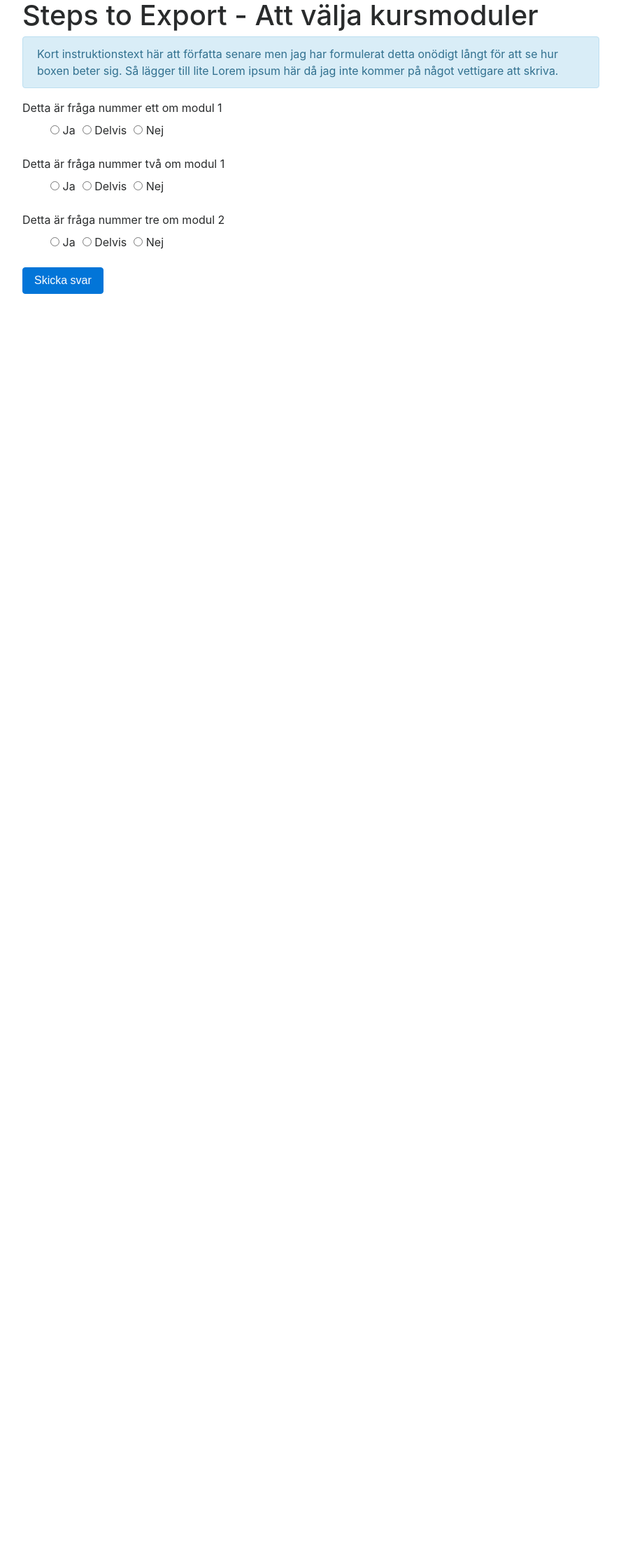
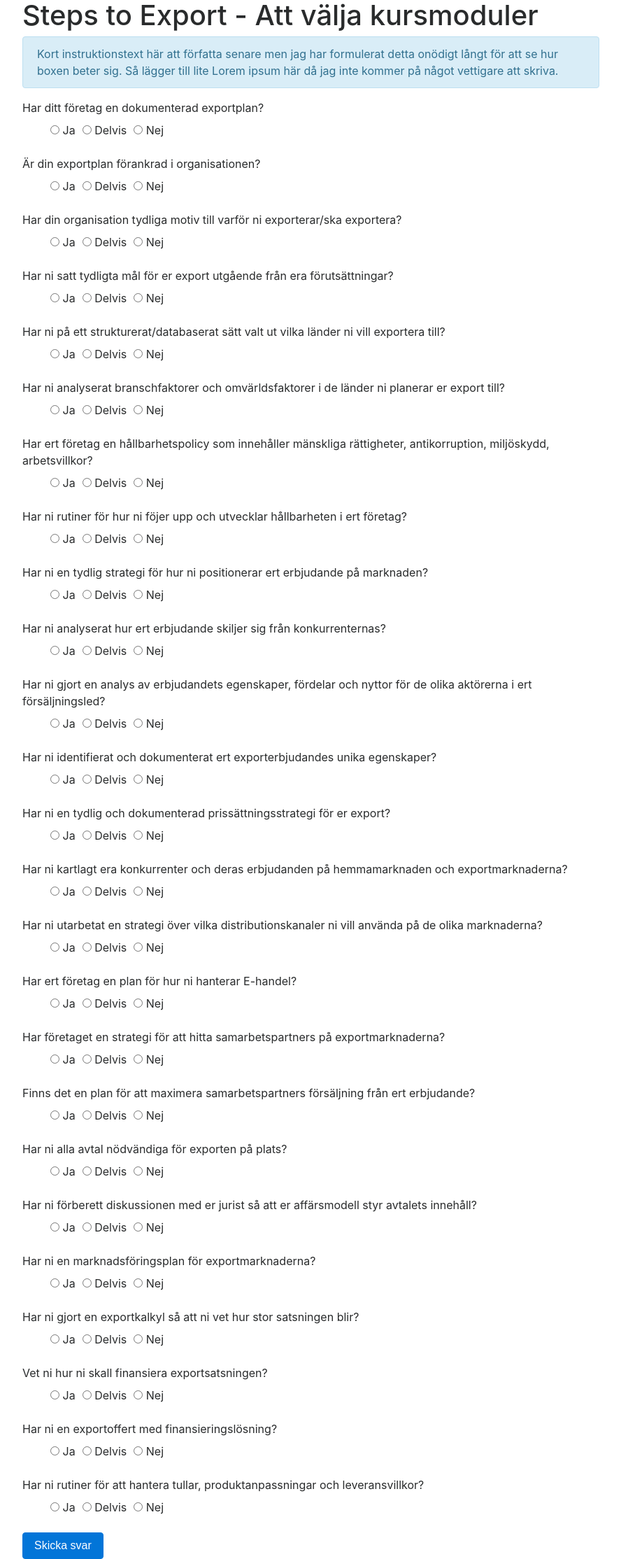
Before and after one commit to gustavwennerblom/ste_assess, a Flask app: page /assessment in a window 1280 px wide. Shown: the whole page at 70% size, without its empty margins (53-941 px from the left). Before the commit the page ends 420 px from the top, so only its background shows below. Run offline with Flask 2, Linux system fonts and the light colour scheme; some libraries are stand-ins or nearby versions.

Commit message:
Actual content added

```diff
--- a/forms.py
+++ b/forms.py
@@ -19,4 +19,26 @@ class MainQuestionnaire(FlaskForm):
     q1 = RadioField(label=questions.get('q1'), choices=choices)
     q2 = RadioField(label=questions.get('q2'), choices=choices)
     q3 = RadioField(label=questions.get('q3'), choices=choices)
+    q4 = RadioField(label=questions.get('q4'), choices=choices)
+    q5 = RadioField(label=questions.get('q5'), choices=choices)
+    q6 = RadioField(label=questions.get('q6'), choices=choices)
+    q7 = RadioField(label=questions.get('q7'), choices=choices)
+    q8 = RadioField(label=questions.get('q8'), choices=choices)
+    q9 = RadioField(label=questions.get('q9'), choices=choices)
+    q10 = RadioField(label=questions.get('q10'), choices=choices)
+    q11 = RadioField(label=questions.get('q11'), choices=choices)
+    q12 = RadioField(label=questions.get('q12'), choices=choices)
+    q13 = RadioField(label=questions.get('q13'), choices=choices)
+    q14 = RadioField(label=questions.get('q14'), choices=choices)
+    q15 = RadioField(label=questions.get('q15'), choices=choices)
+    q16 = RadioField(label=questions.get('q16'), choices=choices)
+    q17 = RadioField(label=questions.get('q17'), choices=choices)
+    q18 = RadioField(label=questions.get('q18'), choices=choices)
+    q19 = RadioField(label=questions.get('q19'), choices=choices)
+    q20 = RadioField(label=questions.get('q20'), choices=choices)
+    q21 = RadioField(label=questions.get('q21'), choices=choices)
+    q22 = RadioField(label=questions.get('q22'), choices=choices)
+    q23 = RadioField(label=questions.get('q23'), choices=choices)
+    q24 = RadioField(label=questions.get('q24'), choices=choices)
+    q25 = RadioField(label=questions.get('q25'), choices=choices)
     submit = SubmitField(label="Skicka svar")
--- a/questions.csv
+++ b/questions.csv
@@ -1,4 +1,26 @@
 Number,QuestionText,Module
-q1,Detta är fråga nummer ett om modul 1,1
-q2,Detta är fråga nummer två om modul 1,1
-q3,Detta är fråga nummer tre om modul 2,2
+q1,Har ditt företag en dokumenterad exportplan?,0
+q2,Är din exportplan förankrad i organisationen?,0
+q3,Har din organisation tydliga motiv till varför ni exporterar/ska exportera?,1
+q4,Har ni satt tydligta mål för er export utgående från era förutsättningar?,1
+q5,Har ni på ett strukturerat/databaserat sätt valt ut vilka länder ni vill exportera till?,2
+q6,Har ni analyserat branschfaktorer och omvärldsfaktorer i de länder ni planerar er export till?,2
+q7,"Har ert företag en hållbarhetspolicy som innehåller mänskliga rättigheter, antikorruption, miljöskydd, arbetsvillkor?",3
+q8,Har ni rutiner för hur ni föjer upp och utvecklar hållbarheten i ert företag?,3
+q9,Har ni en tydlig strategi för hur ni positionerar ert erbjudande på marknaden?,4
+q10,Har ni analyserat hur ert erbjudande skiljer sig från konkurrenternas?,4
+q11,"Har ni gjort en analys av erbjudandets egenskaper, fördelar och nyttor för de olika aktörerna i ert försäljningsled?",5
+q12,Har ni identifierat och dokumenterat ert exporterbjudandes unika egenskaper?,5
+q13,Har ni en tydlig och dokumenterad prissättningsstrategi för er export?,6
+q14,Har ni kartlagt era konkurrenter och deras erbjudanden på hemmamarknaden och exportmarknaderna?,7
+q15,Har ni utarbetat en strategi över vilka distributionskanaler ni vill använda på de olika marknaderna?,8
+q16,Har ert företag en plan för hur ni hanterar E-handel?,8
+q17,Har företaget en strategi för att hitta samarbetspartners på exportmarknaderna?,9
+q18,Finns det en plan för att maximera samarbetspartners försäljning från ert erbjudande?,9
+q19,Har ni alla avtal nödvändiga för exporten på plats?,10
+q20,Har ni förberett diskussionen med er jurist så att er affärsmodell styr avtalets innehåll?,10
+q21,Har ni en marknadsföringsplan för exportmarknaderna?,11
+q22,Har ni gjort en exportkalkyl så att ni vet hur stor satsningen blir?,12
+q23,Vet ni hur ni skall finansiera exportsatsningen?,12
+q24,Har ni en exportoffert med finansieringslösning?,13
+q25,"Har ni rutiner för att hantera tullar, produktanpassningar och leveransvillkor?",13
--- a/templates/assessment.html
+++ b/templates/assessment.html
@@ -15,9 +15,9 @@
             <div class="col-md-9">
                 <form method="post">
                     {{form.hidden_tag()}}
-                    {{form.q1.label}} {{form.q1}}
-                    {{form.q2.label}} {{form.q2}}
-                    {{form.q3.label}} {{form.q3}}
+                    {% for field in form if field.type == 'RadioField' %}
+                        {{field.label}} {{field}}
+                    {% endfor %}
                     {{form.submit(class_="btn btn-primary")}}
                 </form>
            </div>
```
Also changed, not shown: course_modules.csv (+12 -1 lines).
